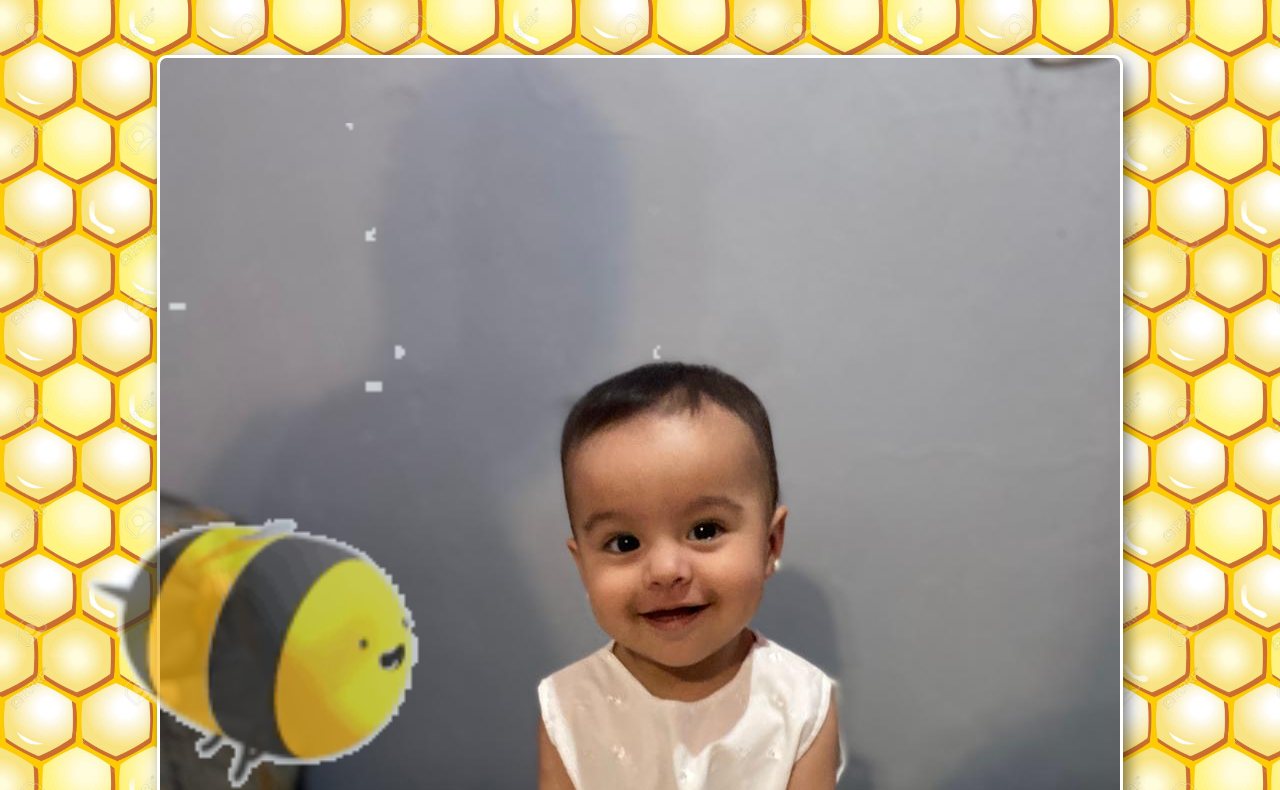
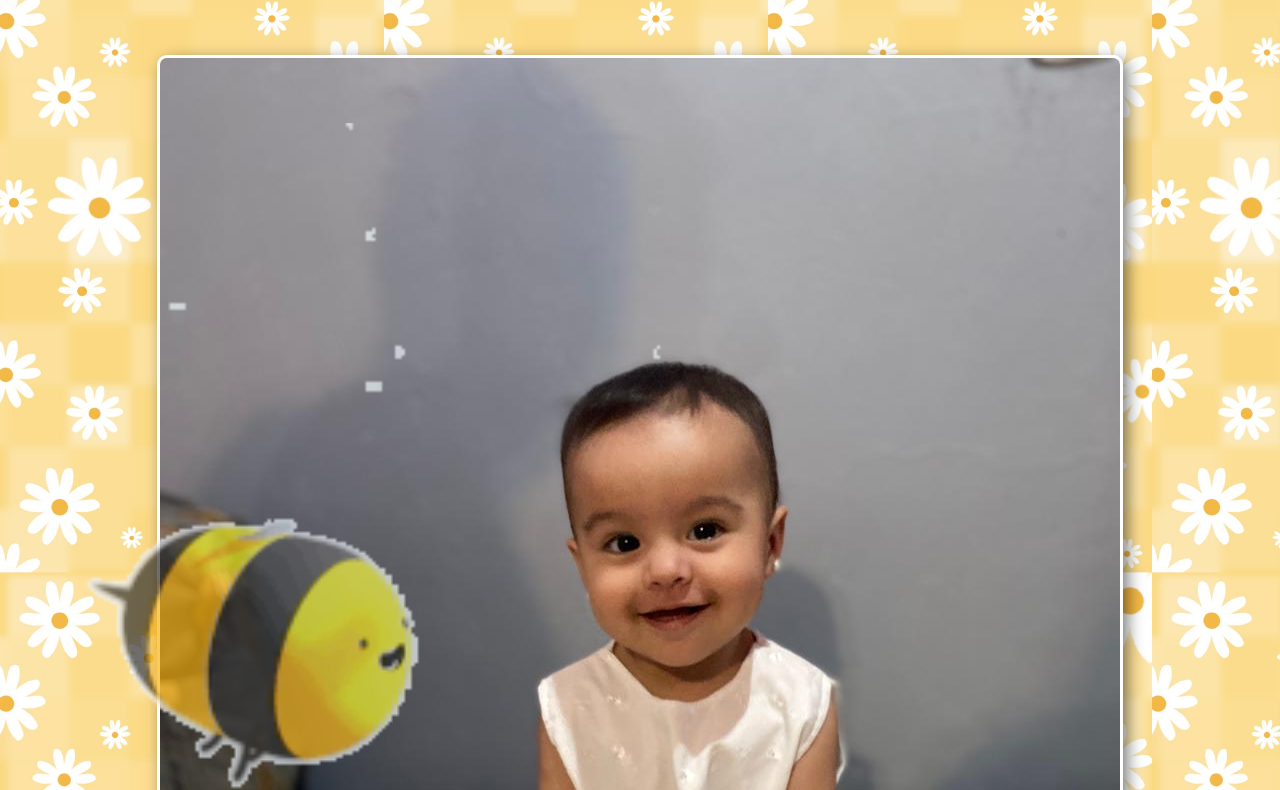
Before and after one commit to Plastixd/INVITACIONIZEL, a plain HTML site: page index.html in a window 1280 px wide. Shown: the part 110-900 px from the top of the page. Drawn offline with Linux system fonts and the light colour scheme.

Commit message:
cambio de fondo de la página

```diff
--- a/css/styles.css
+++ b/css/styles.css
@@ -6,7 +6,7 @@
 body {
     margin: 0;
     padding: 0;
-    background-image: url('../img/fondo.jpg'); /* Ruta relativa hacia la carpeta img */
+    background-image: url('../img/fondo2.jpg'); /* Ruta relativa hacia la carpeta img */
     background-repeat: repeat;
     background-size: 30%;
     font-family: Arial, sans-serif;
```
Also changed, not shown: img/fondo2.jpg (added).
